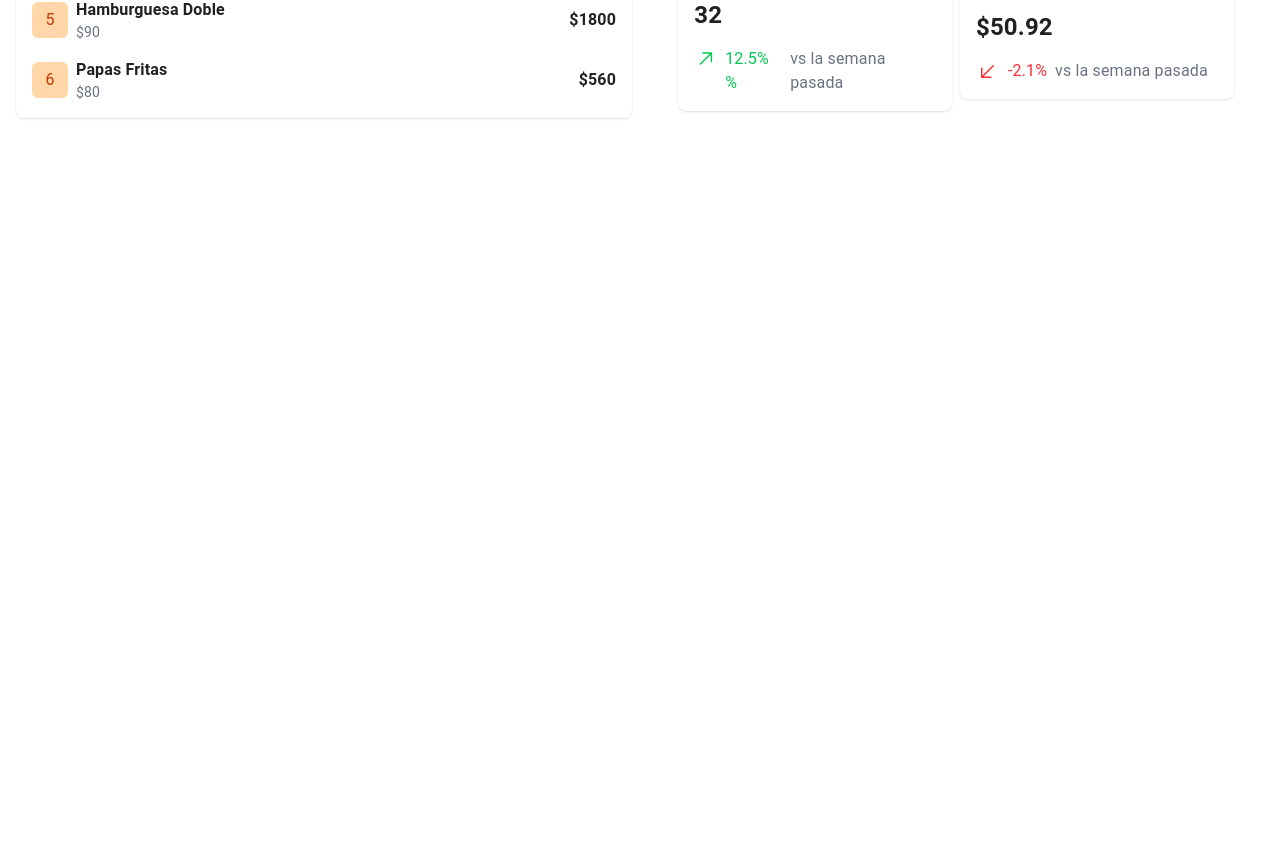
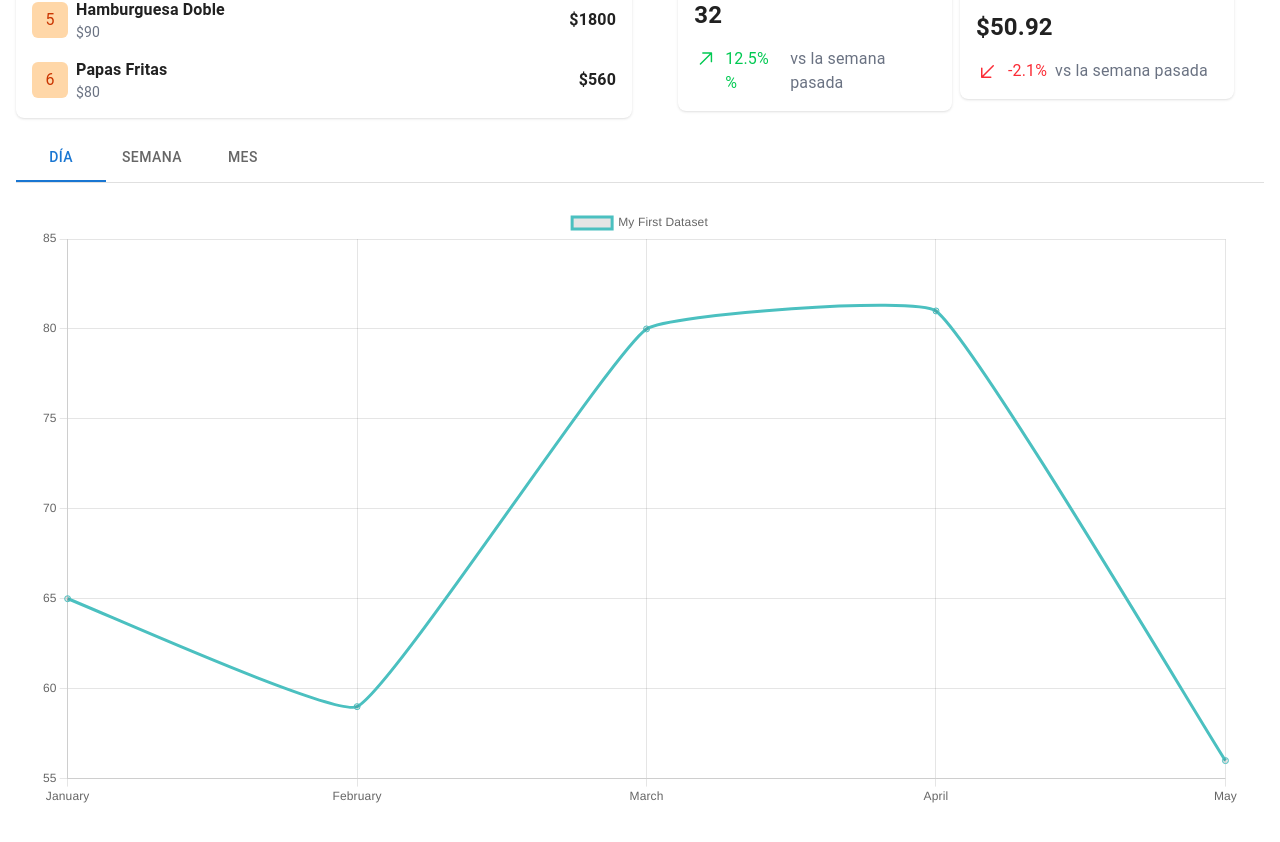
Before and after one commit to wapifoodmx-ctrl/WapifoodFront, a Next.js app: page /dashboard in a window 1280 px wide. Shown: the part 506-1348 px from the top of the page. Before the commit the page ends 800 px from the top, so only its background shows below. Built offline with nearby package versions, Linux system fonts and the light colour scheme.

Commit message:
feat: se agregó el gráfico

```diff
--- a/dashboardComponents/mainContentDasboard.jsx
+++ b/dashboardComponents/mainContentDasboard.jsx
@@ -1,5 +1,6 @@
 import MainStats from "./mainStats"
 import Populares from "./populares"
+import Ventas from "./ventas"
 export default function MainContentDasboard() {
     return (
         <section className="row-start-2 row-end-3 bg-white">
@@ -27,6 +28,10 @@ export default function MainContentDasboard() {
 
                 </div>
 
+                <div className="mt-4 w-full h-auto">
+                    <Ventas />
+
+                </div>
             </div>
         </section>
     )
--- a/dashboardComponents/ventas.jsx
+++ b/dashboardComponents/ventas.jsx
@@ -4,7 +4,53 @@ import Tab from '@mui/material/Tab';
 import TabContext from '@mui/lab/TabContext';
 import TabList from '@mui/lab/TabList';
 import TabPanel from '@mui/lab/TabPanel';
+import { Line } from 'react-chartjs-2';
+import {
+  Chart as ChartJS,
+  CategoryScale,
+  LinearScale,
+  PointElement,
+  LineElement,
+  Title,
+  Tooltip,
+  Legend
+} from 'chart.js';
 
+// Registrar los componentes de Chart.js
+ChartJS.register(CategoryScale, LinearScale, PointElement, LineElement, Title, Tooltip, Legend);
+
+// Datos del gráfico
+const data = {
+  labels: ['January', 'February', 'March', 'April', 'May'], // Etiquetas del eje X
+  datasets: [
+    {
+      label: 'My First Dataset', // Nombre de la serie
+      data: [65, 59, 80, 81, 56], // Datos para la serie
+      fill: false, // Sin relleno bajo la línea
+      borderColor: 'rgb(75, 192, 192)', // Color de la línea
+      tension: 0.1, // Suaviza la curva de la línea
+    },
+  ],
+};
+
+// Opciones del gráfico (puedes personalizar lo que quieras)
+const options = {
+
+  plugins: {
+    legend: {
+      position: 'top', // Posición de la leyenda
+    },
+    tooltip: {
+      callbacks: {
+        label: function (tooltipItem) {
+          return `${tooltipItem.dataset.label}: ${tooltipItem.raw}`; // Personaliza las etiquetas del tooltip
+        },
+      },
+    },
+  },
+};
+
+// Componente del gráfico
 
 export default function Ventas() {
   const [value, setValue] = React.useState('1');
@@ -12,6 +58,7 @@ export default function Ventas() {
   const handleChange = (event, newValue) => {
     setValue(newValue);
   };
+
   return (
     <div>
 
@@ -19,42 +66,24 @@ export default function Ventas() {
         <TabContext value={value}>
           <Box sx={{ borderBottom: 1, borderColor: 'divider' }}>
             <TabList onChange={handleChange} aria-label="lab API tabs example">
-                <Tab label="Item One" value="1" />
-                <Tab label="Item Two" value="2" />
-                <Tab label="Item Three" value="3" />
+              <Tab label="Día" value="1" />
+              <Tab label="Semana" value="2" />
+              <Tab label="Mes" value="3" />
             </TabList>
           </Box>
           <TabPanel value="1">
+            <Line data={data} options={options} /> {/* Aquí se muestra el gráfico */}
+          </TabPanel>
+          <TabPanel value="2">
+            <Line data={data} options={options} /> {/* Aquí se muestra el gráfico */}
 
 
           </TabPanel>
-            <TabPanel value="2">Item Two</TabPanel>
-            <TabPanel value="3">Item Three</TabPanel>
+          <TabPanel value="3">
+            <Line data={data} options={options} /> {/* Aquí se muestra el gráfico */}
+          </TabPanel>
         </TabContext>
       </Box>
     </div>
   );
 }
-//     return (
-//         <div className="flex items-center justify-center w-full mt-4">
-//             <div className="flex w-8/12 h-11/12 bg-white shadow-sm rounded-lg p-4">
-
-//                 <div class="flex space-x-2 p-4 justify-between w-full">
-//                     <h2 className="font-bold">Ventas</h2>
-//                    <div>
-//                    <button class="px-4 py-2 hover:border-b-2  text-gray-700 hover:bg-gray-100 focus:outline-none focus:ring-2 focus:ring-blue-500 rounded-t-md">
-//                         Día
-//                     </button>
-//                     <button class="px-4 py-2 hover:border-b-2  text-gray-700 hover:bg-gray-100 focus:outline-none focus:ring-2 focus:ring-blue-500 roun">
-//                         Semana
-//                     </button>
-//                     <button class="px-4 py-2 hover:border-b-2  text-gray-700 hover:bg-gray-100 focus:outline-none focus:ring-2 focus:ring-blue-500">
-//                         Mes
-//                     </button>
-//                    </div>
-//                 </div>
-//             </div>
-
-//         </div>
-//     )
-// }
--- a/package.json
+++ b/package.json
@@ -13,9 +13,11 @@
     "@emotion/styled": "^11.14.0",
     "@mui/lab": "^6.0.0-beta.30",
     "@mui/material": "^6.4.7",
+    "chart.js": "^4.4.8",
     "formik": "^2.4.6",
     "next": "15.2.1",
     "react": "^19.0.0",
+    "react-chartjs-2": "^5.3.0",
     "react-dom": "^19.0.0",
     "react-icons": "^5.5.0",
     "yup": "^1.6.1"
```
Also changed, not shown: 1 other file (tests, documents, lock files or other folders). Lines whose indentation alone changed are shown as unchanged.
